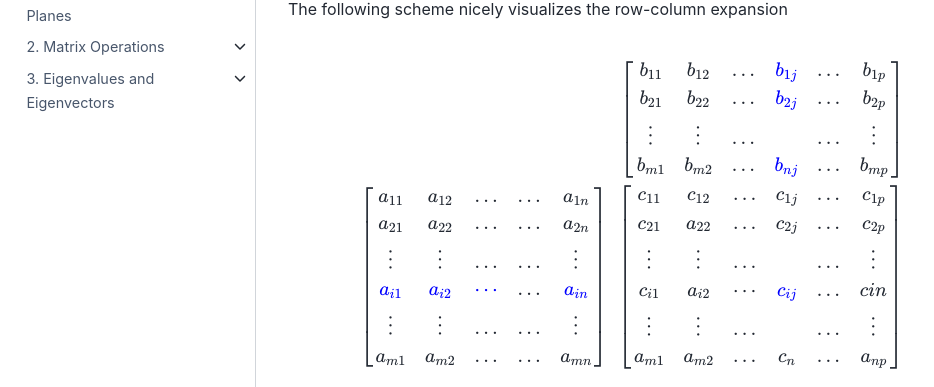
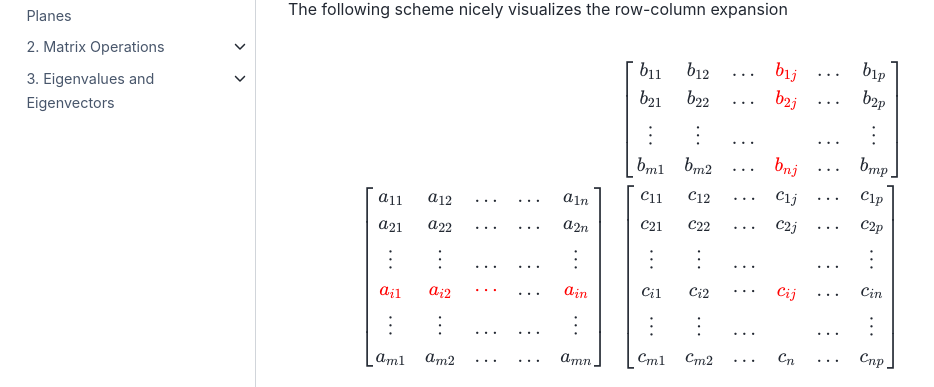
Before and after one commit to TUDelft-PRIME-Books/Linear-Algebra, a Jupyter Book: the page built from Chapter3/MatrixOperations.md, in a window 1280 px wide and 900 px high, scrolled down 3017 px, cut to the strip 199-586 px from the top of the window. Shown: the whole strip, without its empty margins (0-934 px from the left). Built offline with Jupyter Book 1.0.4 settings and Sphinx 7.4.7 and the Sphinx Book theme 1.1.4, drawn with Linux system fonts in a browser that asks for light colours; pages that are not in the unit, such as notebooks, are missing from menus.

Commit message:
changed colors in scheme and changed red

```diff
--- a/Chapter3/MatrixOperations.md
+++ b/Chapter3/MatrixOperations.md
@@ -647,26 +647,26 @@ $$
    \begin{array}{ccc}
         &
         \begin{bmatrix}
-            b_{11} & b_{12}&  \ldots& {\color{blue}b_{1j}} & \ldots&  b_{1p} \\
-            b_{21} & b_{22}&  \ldots&  {\color{blue}b_{2j}} & \ldots&  b_{2p} \\
+            b_{11} & b_{12}&  \ldots& {\color{red}b_{1j}} & \ldots&  b_{1p} \\
+            b_{21} & b_{22}&  \ldots&  {\color{red}b_{2j}} & \ldots&  b_{2p} \\
             \vdots &  \vdots&  \ldots&  & \ldots& \vdots    \\
-            b_{m1} & b_{m2}&  \ldots&  {\color{blue}b_{nj}} &  \ldots& b_{mp}
+            b_{m1} & b_{m2}&  \ldots&  {\color{red}b_{nj}} &  \ldots& b_{mp}
           \end{bmatrix} \\
     \begin{bmatrix}
             a_{11} & a_{12}&  \ldots& \ldots&  a_{1n} \\
             a_{21} & a_{22}&  \ldots& \ldots&  a_{2n} \\
             \vdots &  \vdots&  \ldots& \ldots& \vdots    \\
-              {\color{blue}a_{i1}} &  {\color{blue}a_{i2}}&   {\color{blue}\cdots}& \ldots&   {\color{blue}a_{in}} \\
+              {\color{red}a_{i1}} &  {\color{red}a_{i2}}&   {\color{red}\cdots}& \ldots&   {\color{red}a_{in}} \\
             \vdots &  \vdots&  \ldots& \ldots& \vdots    \\
             a_{m1} & a_{m2}&  \ldots&  \ldots& a_{mn}
     \end{bmatrix} \!\! &  \!
     \begin{bmatrix}
             c_{11} & c_{12}&  \ldots& c_{1j} &\ldots&  c_{1p} \\
-            c_{21} & a_{22}&  \ldots&  c_{2j} &\ldots&  c_{2p} \\
+            c_{21} & c_{22}&  \ldots&  c_{2j} &\ldots&  c_{2p} \\
             \vdots &  \vdots&  \ldots& & \ldots& \vdots    \\
-             c_{i1} &  a_{i2}&  \cdots&{\color{blue}c_{ij}} &\ldots&   c{in} \\
+             c_{i1} &  c_{i2}&  \cdots&{\color{red}c_{ij}} &\ldots&   c_{in} \\
             \vdots &  \vdots&  \ldots& &\ldots& \vdots    \\
-            a_{m1} & a_{m2}&  \ldots&  c_{n} &\ldots& a_{np}
+            c_{m1} & c_{m2}&  \ldots&  c_{n} &\ldots& c_{np}
     \end{bmatrix}
   \end{array}
 
```
Also changed, not shown: other parts of Chapter3/MatrixOperations.md (+1 -1 lines).
